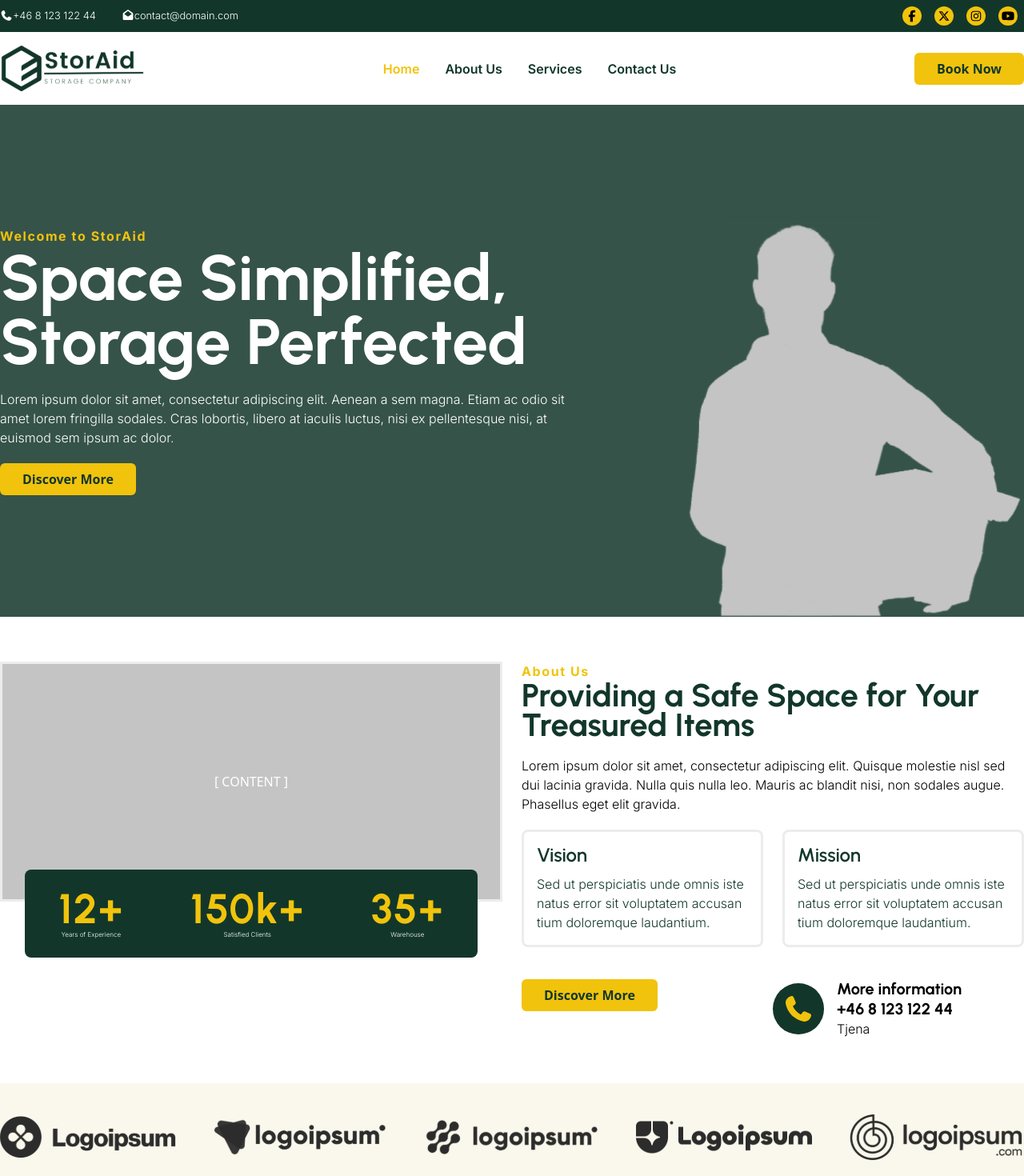
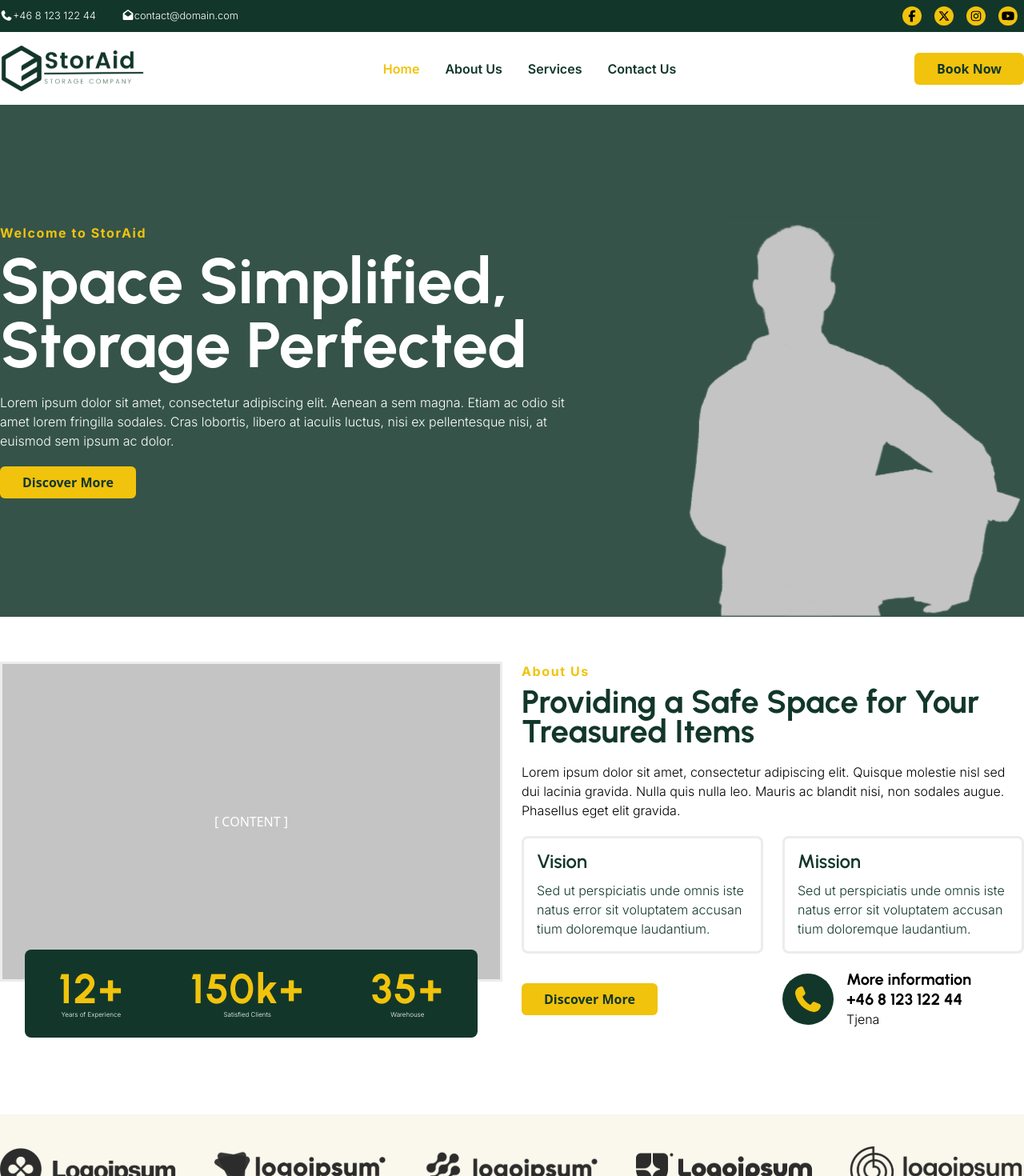
Before and after one commit to Alecal/storaid-react, a React (Vite) app: page / in a window 1280 px wide. Shown: the top 1470 px of the page at 80% size. Built offline with nearby package versions, Linux system fonts and the light colour scheme.

Commit message:
Gjort headlines till en component

```diff
--- a/src/App.jsx
+++ b/src/App.jsx
@@ -17,6 +17,7 @@ import {  faPhone,
           faEnvelope,
 } from '@fortawesome/free-solid-svg-icons';
 import Brands from './components/Brands'
+import Headline from './components/Headline'
 
 
 const App = () => {
@@ -30,11 +31,10 @@ const App = () => {
           <AboutUsCard/>
       </div>
       <div className="w-full md:w-1/2 py-4">
-        <p className="text-primary-bold">About Us</p>
-        <h4 className="text-green leading-tight mb-5">Providing a Safe Space for Your Treasured Items</h4>
-        <p className='mb-5'>Lorem ipsum dolor sit amet, consectetur adipiscing elit. Quisque molestie nisl sed dui lacinia gravida. Nulla quis nulla leo. Mauris ac blandit nisi, non sodales augue. Phasellus eget elit gravida.</p>
+      <Headline size="h4" title="About Us" color="text-green">Providing a Safe Space for Your Treasured Items</Headline>
+      <p className='mb-5'>Lorem ipsum dolor sit amet, consectetur adipiscing elit. Quisque molestie nisl sed dui lacinia gravida. Nulla quis nulla leo. Mauris ac blandit nisi, non sodales augue. Phasellus eget elit gravida.</p>
 
-      <div className="flex gap-6 mb-10">
+      <div className="flex gap-6 mb-5">
         <div className="w-1/2">
           <Tile title="Vision">
             Sed ut perspiciatis unde omnis iste natus error sit voluptatem accusan tium doloremque laudantium.
@@ -47,8 +47,9 @@ const App = () => {
           </Tile>
         </div>
       </div>
-      <div className="flex">
-        <div className="w-1/2">
+
+      <div className="flex gap-6 mb-10">
+        <div className="w-1/2 flex align-middle m-auto">
           <ButtonStandard label="Discover More"/>
         </div>
 
@@ -56,10 +57,19 @@ const App = () => {
           <InfoBadge icon={faPhone} title="More information" subTitle="+46 8 123 122 44">Tjena</InfoBadge>
         </div>
       </div>
+
+      <div className="flex">
+
+
+        <div className="w-1/2">
+
+        </div>
+      </div>
       </div>
     </div>
     </section>
     <Brands/>
+
     </>
   )
 }
--- /dev/null
+++ b/src/components/Headline.jsx
@@ -0,0 +1,16 @@
+import React from 'react'
+
+function Headline({ children, title, size, color }) {
+    const HeadingTag = ['h1', 'h2', 'h3', 'h4', 'h5', 'h6'].includes(size) ? size : 'h1';
+
+    const headingClasses = `leading-tight mb-5 ${color}`;
+
+    return (
+        <div className='w-full mb-5'>
+            {title && <p className="text-primary-bold mb-2">{title}</p>}
+        <HeadingTag className={headingClasses}>{children}</HeadingTag>
+        </div>
+    )
+}
+
+export default Headline
--- a/src/components/Hero.jsx
+++ b/src/components/Hero.jsx
@@ -1,5 +1,6 @@
 import React from 'react'
 import ButtonStandard from './ButtonStandard'
+import Headline from './Headline'
 
 function Hero() {
   return (
@@ -7,8 +8,10 @@ function Hero() {
 <section className="mx-auto max-w-7xl">
     <div className="flex">
         <div className='w-2/3 h-full my-auto pr-35'>
-            <p className="text-primary-bold">Welcome to StorAid</p>
-            <h1 className="text-white leading-tight mb-5">Space Simplified,<br/>Storage Perfected</h1>
+            <Headline size="h1" title="Welcome to StorAid" color="text-white">
+              Space Simplified,<br/>Storage Perfected
+            </Headline>
+
             <p className='text-white mb-5'>Lorem ipsum dolor sit amet, consectetur adipiscing elit. Aenean a sem magna. Etiam ac odio sit amet lorem fringilla sodales. Cras lobortis, libero at iaculis luctus, nisi ex pellentesque nisi, at euismod sem ipsum ac dolor.</p>
             <ButtonStandard label="Discover More"/>
         </div>
--- a/src/index.css
+++ b/src/index.css
@@ -132,7 +132,7 @@ p { font-family: "Inter", sans-serif; font-weight: 300; font-style: normal;}
 
 .aboutUsCard{
     width: 100%;
-    height: 300px;
+    height: 400px;
     border:3px solid #ececec;
     background-color: var(--none-color);
 }
```
